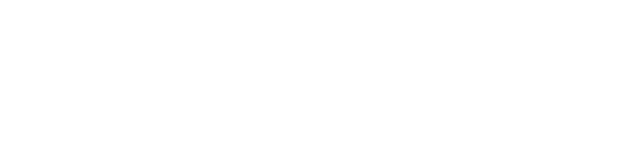
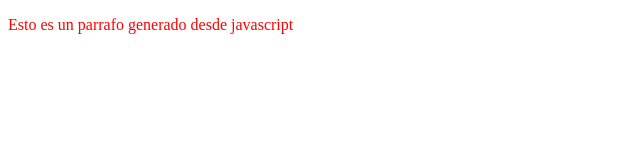
Before and after one commit to RichYSS/app_prueba, a plain HTML site: page index.html in a window 1280 px wide. Shown: the whole page, without its empty margins (0-640 px from the left). Drawn offline with Linux system fonts and the light colour scheme.

Commit message:
Se agrego codigo javascript

```diff
--- a/app.js
+++ b/app.js
@@ -4,3 +4,16 @@ function prueba(e) {
 }
 
 prueba(concepto);
+
+function recicledCode(el, text, css) {
+  let global = document.querySelector(el);
+  global.textContent = text;
+  global.classList.add(".paragraph");
+  global.style.color = css;
+}
+
+recicledCode(
+  "p",
+  "Esto es un parrafo generado desde javascript",
+  "red"
+);
--- a/index.html
+++ b/index.html
@@ -8,7 +8,13 @@
 </head>
 
 <body>
-
+    <main>
+        <section>
+            <div>
+                <p></p>
+            </div>
+        </section>
+    </main>
 
     <script src="app.js" defer></script>
 </body>
```
